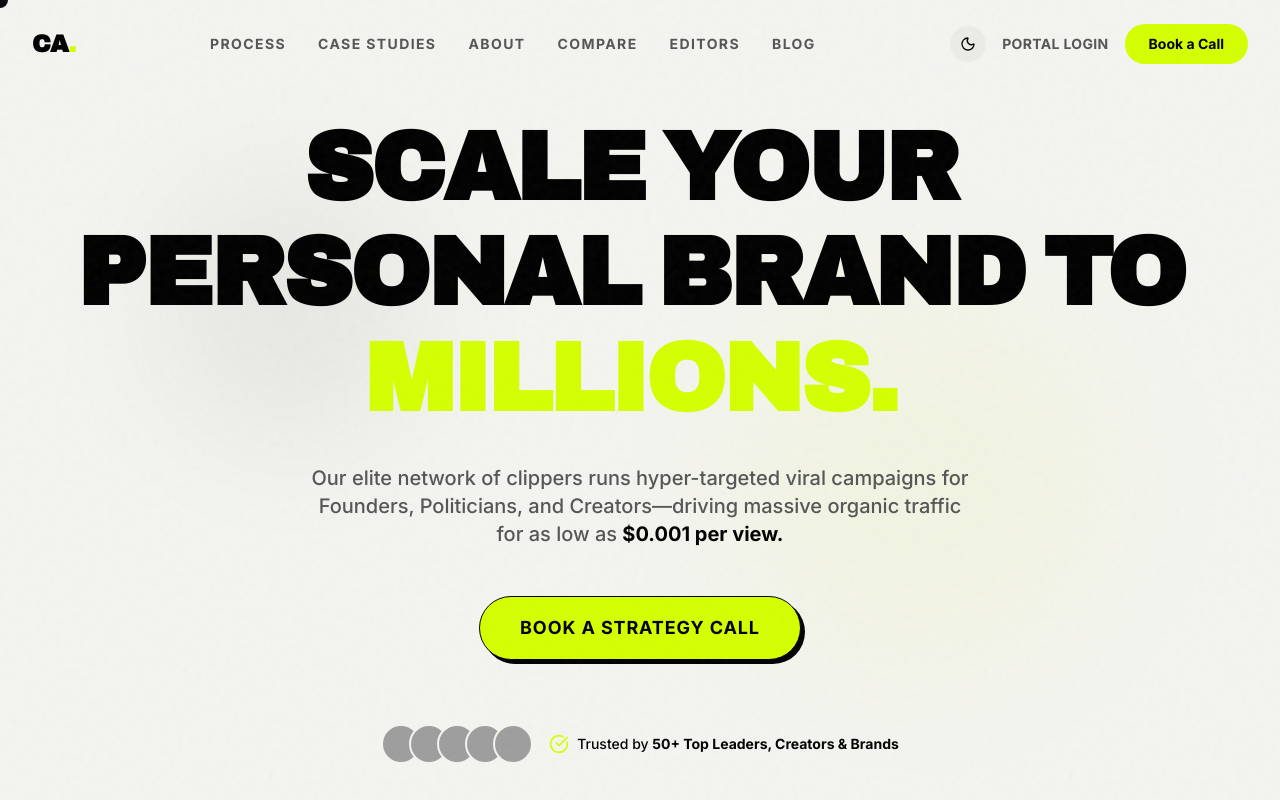
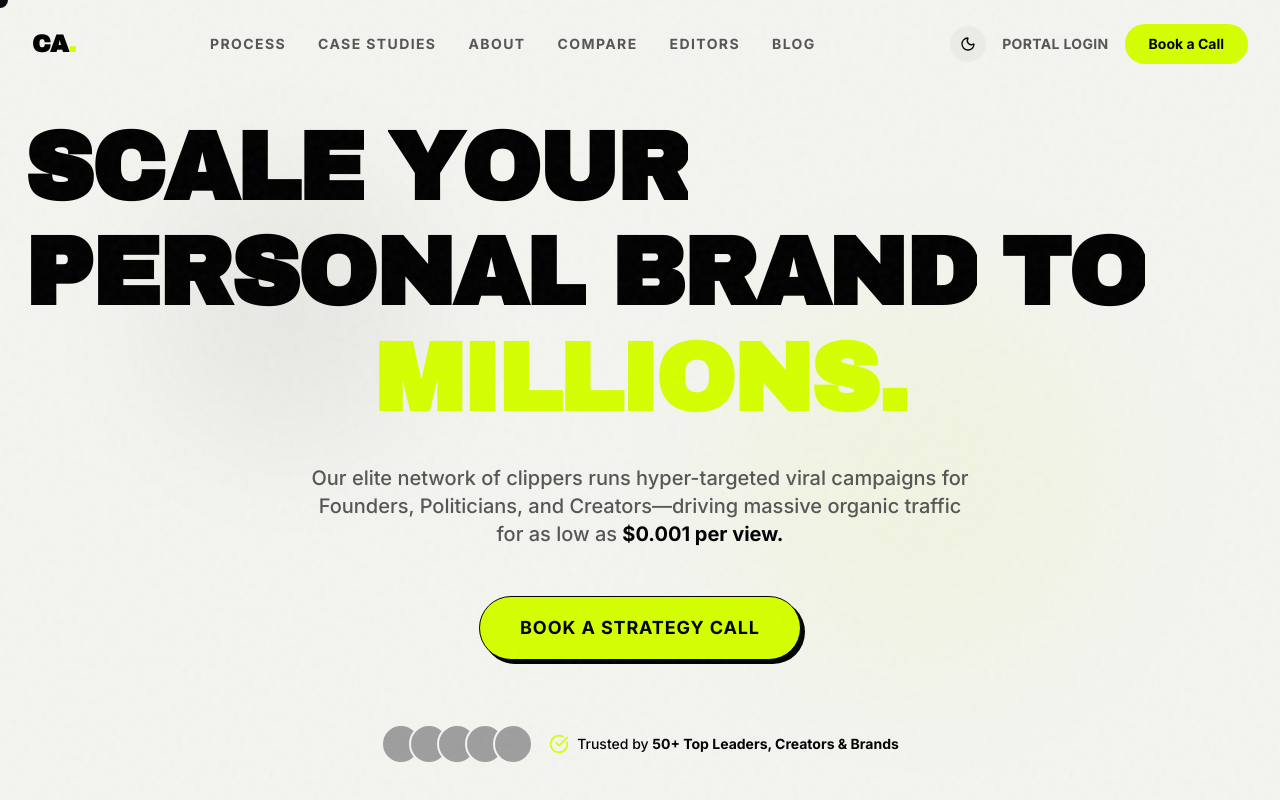
Before and after one commit to Alok00111/clip-farming, a Next.js app: page / in a window 1280 px wide. Shown: the top 800 px of the page. Built offline with nearby package versions, Linux system fonts and the light colour scheme; grey boxes are pictures that could not be loaded.

Commit message:
Implement advanced Typography Text Splitting (Phase 2)

```diff
--- a/src/components/Hero.tsx
+++ b/src/components/Hero.tsx
@@ -4,7 +4,7 @@ import { motion, useReducedMotion } from "framer-motion";
 import MagneticButton from "./MagneticButton";
 import { ArrowDown, TrendingUp, Users, CheckCircle } from "lucide-react";
 
-const headlineWords = "Scale Your Personal Brand To Millions.".split(" ");
+import SplitText from "./SplitText";
 
 export default function Hero() {
   const shouldReduceMotion = useReducedMotion();
@@ -31,26 +31,9 @@ export default function Hero() {
 
       <div className="container relative z-10 mx-auto px-6 text-center">
         {/* Main Headline */}
-        <h1 className="font-display text-5xl font-bold uppercase leading-[1.1] tracking-tight sm:text-7xl lg:text-8xl">
-          {headlineWords.map((word, i) => (
-            <motion.span
-              key={i}
-              initial={{ opacity: 0, y: shouldReduceMotion ? 0 : 50 }}
-              animate={{ opacity: 1, y: 0 }}
-              transition={{
-                delay: shouldReduceMotion ? 0 : i * 0.1 + 0.2,
-                duration: 0.8,
-                ease: [0.16, 1, 0.3, 1],
-              }}
-              className="inline-block mr-[0.2em]"
-            >
-              {word.includes("Millions") ? (
-                <span className="text-accent">{word}</span>
-              ) : (
-                word
-              )}
-            </motion.span>
-          ))}
+        <h1 className="font-display flex flex-wrap justify-center gap-x-[0.25em] text-5xl font-bold uppercase leading-[1.1] tracking-tight sm:text-7xl lg:text-8xl">
+          <SplitText text="Scale Your Personal Brand To" delay={0.2} />
+          <SplitText text="Millions." className="text-accent" delay={1.4} />
         </h1>
 
         {/* Data-Driven Subheadline */}
--- /dev/null
+++ b/src/components/SplitText.tsx
@@ -0,0 +1,69 @@
+"use client";
+
+import { motion } from "framer-motion";
+import { cn } from "@/lib/utils";
+
+interface SplitTextProps {
+  text: string;
+  className?: string;
+  delay?: number;
+}
+
+export default function SplitText({ text, className, delay = 0 }: SplitTextProps) {
+  // Split the text into words so we can keep words together (so they don't break mid-word on resize)
+  const words = text.split(" ");
+
+  const container = {
+    hidden: { opacity: 0 },
+    visible: {
+      opacity: 1,
+      transition: { staggerChildren: 0.04, delayChildren: delay },
+    },
+  };
+
+  const child = {
+    visible: {
+      opacity: 1,
+      y: 0,
+      transition: {
+        type: "spring",
+        damping: 12,
+        stiffness: 100,
+      },
+    },
+    hidden: {
+      opacity: 0,
+      y: "100%",
+      transition: {
+        type: "spring",
+        damping: 12,
+        stiffness: 100,
+      },
+    },
+  };
+
+  return (
+    <motion.div
+      style={{ overflow: "hidden", display: "inline-flex", flexWrap: "wrap" }}
+      variants={container}
+      initial="hidden"
+      whileInView="visible"
+      viewport={{ once: true, margin: "-100px" }}
+      className={cn("gap-x-[0.25em]", className)}
+    >
+      {words.map((word, index) => (
+        <span key={index} style={{ overflow: "hidden", display: "inline-block" }}>
+          {word.split("").map((character, idx) => (
+            <motion.span
+              key={idx}
+              variants={child}
+              style={{ display: "inline-block" }}
+            >
+              {character}
+            </motion.span>
+          ))}
+        </span>
+      ))}
+    </motion.div>
+  );
+}
```
